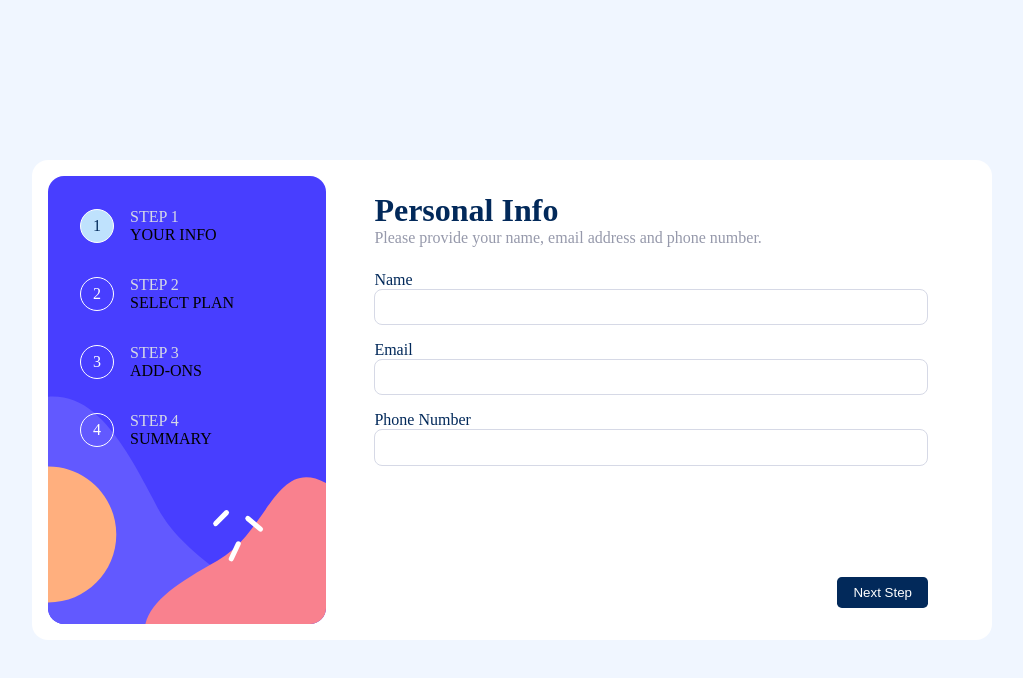
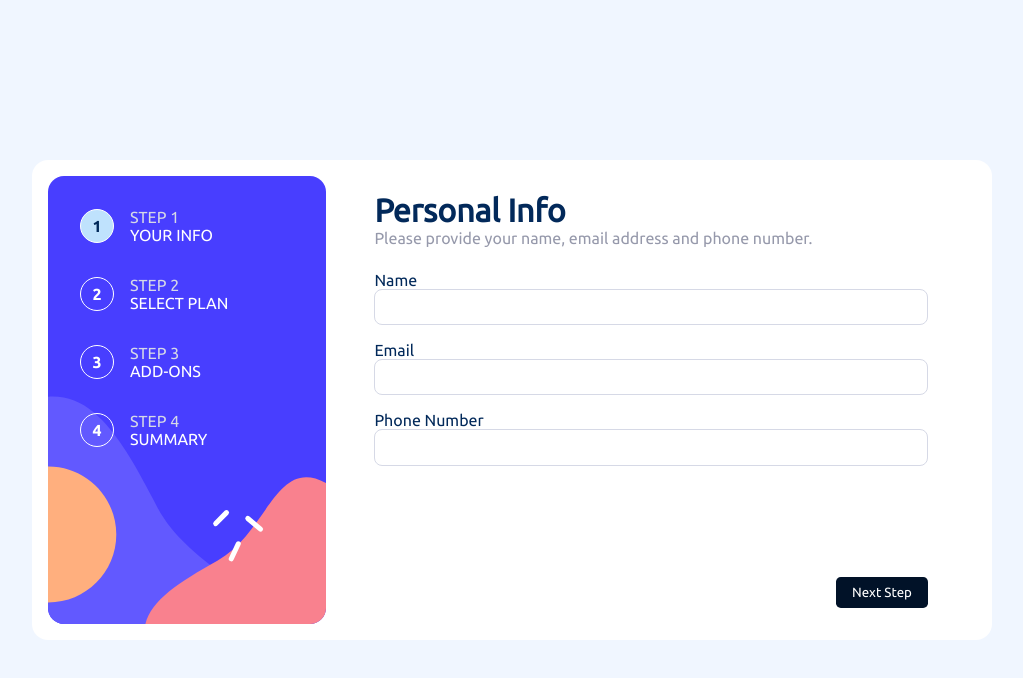
Before and after one commit to CristianB13/multi-step-form-app, an Angular app: page / in a window 1280 px wide. Shown: the top 678 px of the page, without its empty margins (128-1151 px from the left). Built offline with nearby package versions, Linux system fonts and the light colour scheme.

Commit message:
update fonts and block access to the next step of form if the inputs are invalid

```diff
--- a/src/app/components/multi-step-form/multi-step-form.component.html
+++ b/src/app/components/multi-step-form/multi-step-form.component.html
@@ -80,7 +80,7 @@
       </div>
     </div>
     <div class="form-nav">
-      <button type="button" (click)="nextStep()">Next Step</button>
+      <button type="button" (click)="nextStep()" [disabled]="personalInfo.invalid">Next Step</button>
     </div>
   </div>
   <div *ngIf="step === 2" class="form-step">
@@ -148,7 +148,7 @@
       <button type="button" class="back" (click)="previousStep()">
         Go Back
       </button>
-      <button type="button" (click)="nextStep()">Next Step</button>
+      <button type="button" (click)="nextStep()" [disabled]="plan.invalid">Next Step</button>
     </div>
   </div>
   <div *ngIf="step === 3" class="form-step">
@@ -191,7 +191,7 @@
       <button type="button" class="back" (click)="previousStep()">
         Go Back
       </button>
-      <button type="button" (click)="nextStep()">Next Step</button>
+      <button type="button" (click)="nextStep()" [disabled]="addOns.invalid">Next Step</button>
     </div>
   </div>
   <div *ngIf="step === 4" class="form-step">
--- a/src/app/components/multi-step-form/multi-step-form.component.scss
+++ b/src/app/components/multi-step-form/multi-step-form.component.scss
@@ -1,4 +1,5 @@
 @import "../../../styles/colors";
+@import "../../../styles/fonts";
 
 :host {
   display: flex;
@@ -46,6 +47,7 @@
   display: flex;
   gap: 1rem;
   align-items: center;
+  font-family: $ubuntu-medium;
 
   &::before {
     content: counter(step);
@@ -58,6 +60,7 @@
     display: flex;
     align-items: center;
     justify-content: center;
+    font-family: $ubuntu-bold;
   }
 
   &.active::before {
@@ -69,6 +72,7 @@
     display: flex;
     flex-direction: column;
     text-transform: uppercase;
+    color: $white;
 
     @media screen and (max-width: 45rem) {
       display: none;
@@ -78,6 +82,7 @@
   .step-info::before {
     content: "Step " counter(step);
     color: $light-gray;
+    font-family: $ubuntu;
   }
 }
 
@@ -163,6 +168,11 @@ form {
           cursor: pointer;
         }
 
+        &:disabled {
+          cursor: not-allowed;
+          background-color: darken($marine-blue, 10);
+        }
+
         &.back {
           background-color: $white;
           color: $cool-gray;
@@ -177,6 +187,10 @@ form {
 
           &:hover {
             background-color: lighten($purplish-blue, 10);
+          }
+
+          &:disabled {
+            background-color: darken($marine-blue, 10);
           }
         }
 
--- a/src/styles.scss
+++ b/src/styles.scss
@@ -1,5 +1,8 @@
+@import "./styles/fonts";
+
 * {
     box-sizing: border-box;
     margin: 0;
     padding: 0;
+    font-family: $ubuntu;
 }
```
